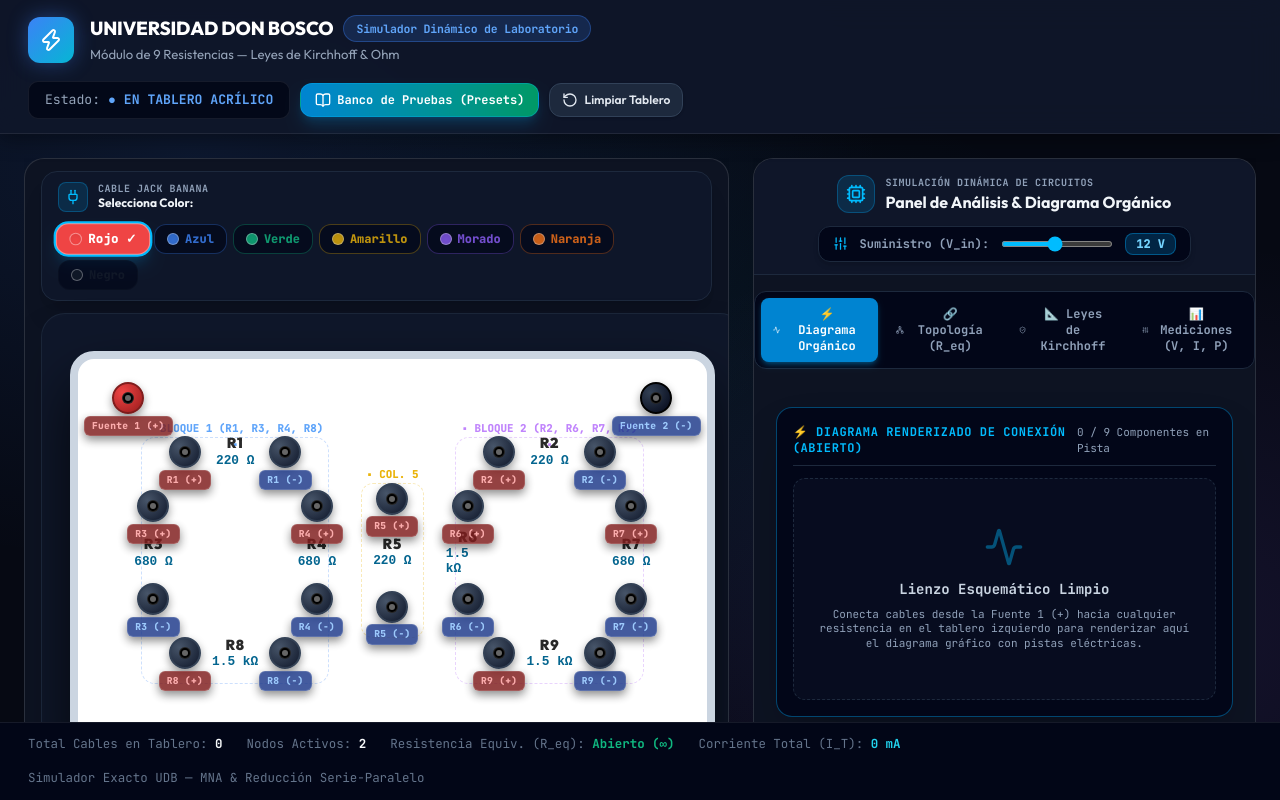
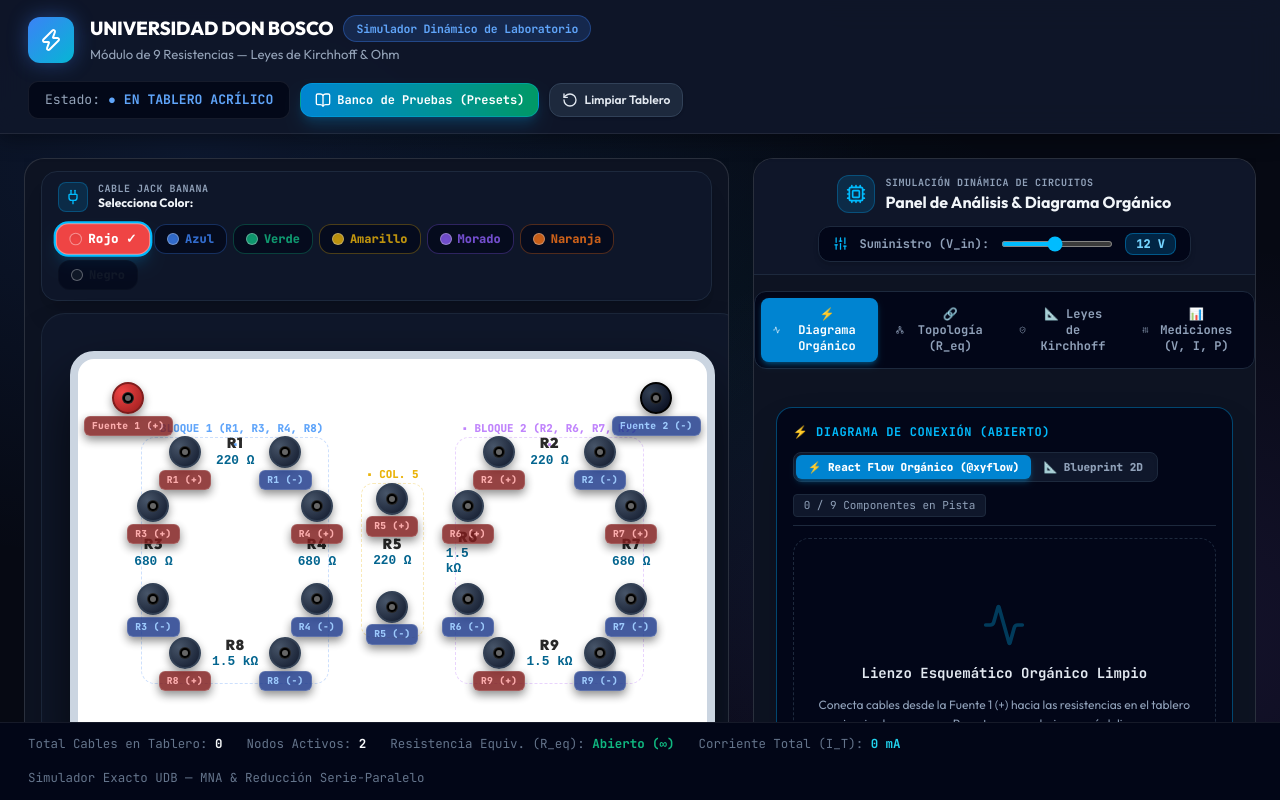
Before and after one commit to MatMT/simulador-circuitos-udb, a Next.js app: page / in a window 1280 px wide. Built offline with nearby package versions, Linux system fonts and the light colour scheme.

Commit message:
feat: add diagram engine switcher and update FlowSchematic dimensions and zoom settings

```diff
--- a/src/components/DynamicSchematic.tsx
+++ b/src/components/DynamicSchematic.tsx
@@ -7,6 +7,7 @@ import { analyzeTopology } from '../utils/topologyAnalyzer';
 import { verifyKirchhoffAndOhm } from '../utils/kirchhoffAnalyzer';
 import TopologyStatusPanel from './analysis/TopologyStatusPanel';
 import KirchhoffLawsPanel from './analysis/KirchhoffLawsPanel';
+import FlowSchematic from './schematic/FlowSchematic';
 import { Activity, Sliders, Cpu, AlertTriangle, Network, ShieldCheck } from 'lucide-react';
 
 interface DynamicSchematicProps {
@@ -23,6 +24,7 @@ export default function DynamicSchematic({
   setVin
 }: DynamicSchematicProps) {
   const [activeTab, setActiveTab] = useState<'live_mirror' | 'topology' | 'kirchhoff' | 'measurements'>('live_mirror');
+  const [diagramEngine, setDiagramEngine] = useState<'reactflow' | 'blueprint'>('reactflow');
   const [hoveredElement, setHoveredElement] = useState<{ type: 'resistor' | 'wire'; id: string } | null>(null);
 
   const topology = analyzeTopology(wires, vin);
@@ -132,18 +134,48 @@ export default function DynamicSchematic({
               </div>
             )}
 
-            {/* REAL GRAPHICAL SVG CIRCUIT SCHEMATIC CANVAS */}
+            {/* REAL GRAPHICAL OR REACT FLOW SCHEMATIC CANVAS */}
             <div className="bg-slate-950 border border-sky-500/40 rounded-2xl p-4 flex flex-col gap-3 shadow-2xl">
-              <div className="flex items-center justify-between border-b border-slate-800 pb-2">
-                <h4 className="font-mono text-xs font-bold text-sky-400 uppercase tracking-wider flex items-center gap-1.5">
-                  <span>⚡ Diagrama Renderizado de Conexión ({topology.type})</span>
-                </h4>
-                <span className="font-mono text-[11px] text-slate-400">
+              <div className="flex items-center justify-between border-b border-slate-800 pb-2 flex-wrap gap-3">
+                <div className="flex items-center gap-3 flex-wrap">
+                  <h4 className="font-mono text-xs font-bold text-sky-400 uppercase tracking-wider flex items-center gap-1.5">
+                    <span>⚡ Diagrama de Conexión ({topology.type})</span>
+                  </h4>
+                  <div className="flex items-center bg-slate-900 border border-slate-800 rounded-lg p-0.5 shadow-inner">
+                    <button
+                      onClick={() => setDiagramEngine('reactflow')}
+                      className={`px-3 py-1 rounded-md font-mono text-[11px] font-extrabold transition cursor-pointer flex items-center gap-1.5 ${
+                        diagramEngine === 'reactflow'
+                          ? 'bg-sky-600 text-white shadow-md shadow-sky-500/30'
+                          : 'text-slate-400 hover:text-white hover:bg-slate-800/50'
+                      }`}
+                    >
+                      <span>⚡ React Flow Orgánico (@xyflow)</span>
+                    </button>
+                    <button
+                      onClick={() => setDiagramEngine('blueprint')}
+                      className={`px-3 py-1 rounded-md font-mono text-[11px] font-extrabold transition cursor-pointer flex items-center gap-1.5 ${
+                        diagramEngine === 'blueprint'
+                          ? 'bg-sky-600 text-white shadow-md shadow-sky-500/30'
+                          : 'text-slate-400 hover:text-white hover:bg-slate-800/50'
+                      }`}
+                    >
+                      <span>📐 Blueprint 2D</span>
+                    </button>
+                  </div>
+                </div>
+                <span className="font-mono text-[11px] text-slate-400 bg-slate-900 px-2.5 py-0.5 rounded border border-slate-800">
                   {topology.connectedResistors.length} / 9 Componentes en Pista
                 </span>
               </div>
 
-              {topology.connectedResistors.length === 0 ? (
+              {diagramEngine === 'reactflow' ? (
+                <FlowSchematic
+                  topology={topology}
+                  analysis={analysis}
+                  vin={vin}
+                />
+              ) : topology.connectedResistors.length === 0 ? (
                 <div className="text-center py-12 px-4 text-slate-500 font-mono text-xs flex flex-col items-center gap-2 bg-slate-900/40 rounded-xl border border-dashed border-slate-800">
                   <Activity size={40} className="text-sky-400/40 mb-1" />
                   <p className="text-slate-300 font-bold text-sm">Lienzo Esquemático Limpio</p>
--- a/src/components/schematic/FlowSchematic.tsx
+++ b/src/components/schematic/FlowSchematic.tsx
@@ -393,16 +393,20 @@ export default function FlowSchematic({
   }
 
   return (
-    <div className="w-full h-[400px] bg-[#050914] border border-slate-800 rounded-2xl overflow-hidden relative shadow-2xl">
+    <div
+      className="w-full bg-[#050914] border border-slate-800 rounded-2xl overflow-hidden relative shadow-2xl"
+      style={{ width: '100%', height: '460px', minHeight: '460px' }}
+    >
       <ReactFlow
         nodes={nodes}
         edges={edges}
         nodeTypes={nodeTypes}
         fitView
-        fitViewOptions={{ padding: 0.25 }}
-        minZoom={0.3}
-        maxZoom={1.8}
+        fitViewOptions={{ padding: 0.25, duration: 300 }}
+        minZoom={0.25}
+        maxZoom={2.0}
         proOptions={{ hideAttribution: true }}
+        style={{ width: '100%', height: '100%' }}
       >
         <Background variant={BackgroundVariant.Dots} gap={18} size={1.5} color="#1e293b" />
         <Controls
@@ -426,7 +430,7 @@ export default function FlowSchematic({
       {/* Floating status badge inside canvas */}
       <div className="absolute bottom-3 left-3 z-10 pointer-events-none bg-slate-900/90 backdrop-blur border border-slate-800 px-3 py-1.5 rounded-xl flex items-center gap-2.5 font-mono text-[11px] shadow-lg">
         <span className="text-slate-400">Motor:</span>
-        <strong className="text-sky-400">React Flow Organic</strong>
+        <strong className="text-sky-400">React Flow Organic (@xyflow/react)</strong>
         <span className="text-slate-600">|</span>
         <span className="text-slate-400">Nodos activos:</span>
         <strong className="text-emerald-400">{nodes.length}</strong>
```
